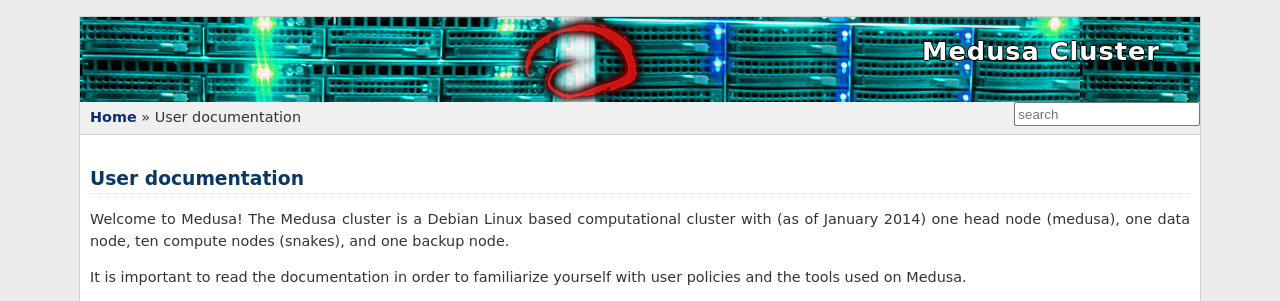
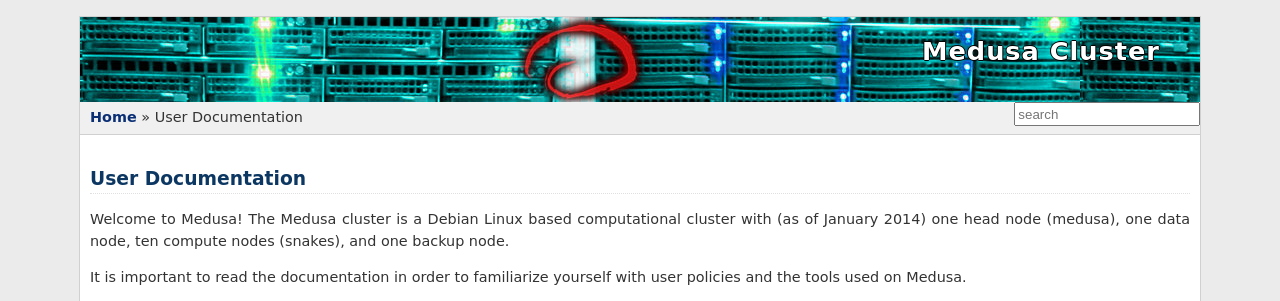
Before and after one commit to psychoinformatics-de/ipsy-docs, a Sphinx documentation site: the page built from source/userdoc/index.rst, in a window 1280 px wide. Shown: the top 301 px of the page. Built offline with Sphinx 7.4.7, drawn with Linux system fonts in a browser that asks for light colours; formulas are drawn with MathJax 3; pages that are not in the unit, such as notebooks, are missing from menus.

Commit message:
Fix capitalization

```diff
--- a/source/userdoc/index.rst
+++ b/source/userdoc/index.rst
@@ -4,7 +4,7 @@
 .. _userdoc:
 
 ******************
-User documentation
+User Documentation
 ******************
 Welcome to Medusa! The Medusa cluster is a Debian Linux based computational
 cluster with (as of January 2014) one head node (medusa), one data node, ten
```
